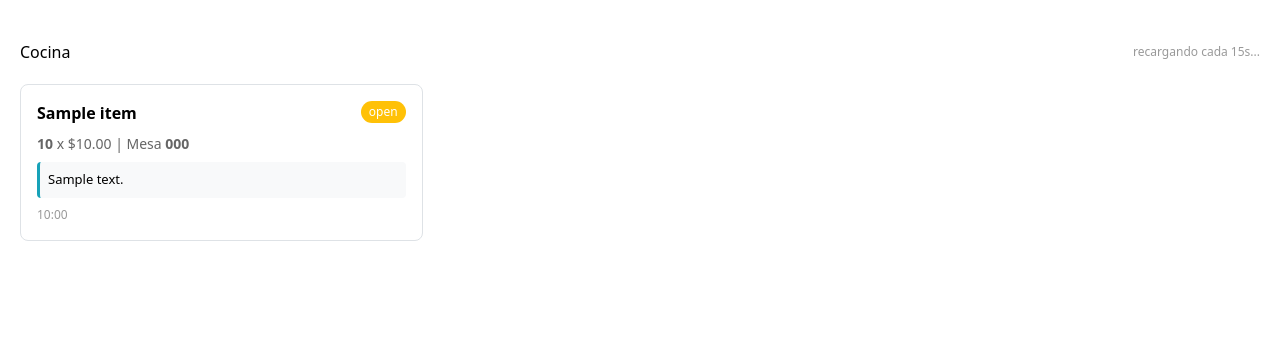
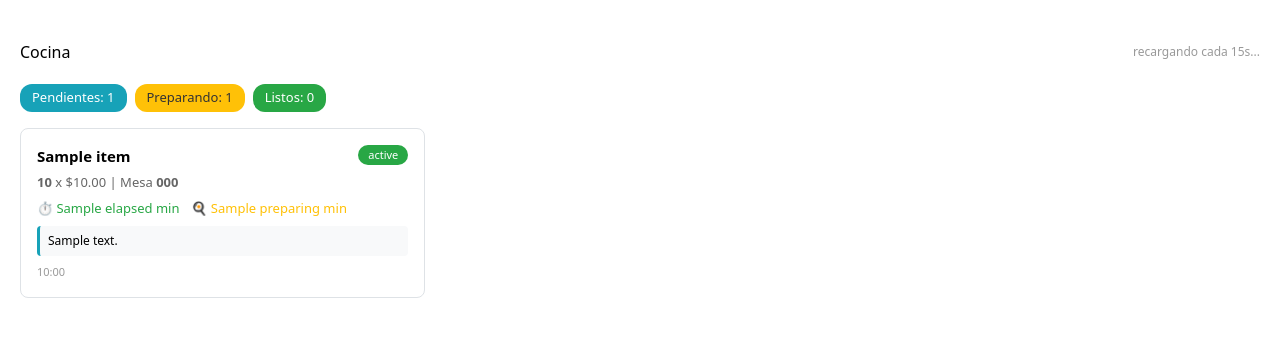
Before and after one commit to HumanPseudo/Gourmet, a Django app: template gourmet/templates/pos/kitchen.html in a window 1280 px wide. Shown: the part 45-382 px from the top of the page. Run offline with Django 5.2, Linux system fonts and the light colour scheme; the template is opened without the code that fills it: most values are stand-ins (such as "Sample title", 1, 10 or a date in 2020); style sheets or scripts are compiled from the project's sources; some libraries are stand-ins or nearby versions.

Commit message:
feat: refactor kitchen display with HTMX card partial and timer styles
- Extract inline card HTML to _kitchen_card.html partial
- Add elapsed/preparing timers with color-coded warnings
- Add admin priority controls (up/down buttons)
- Add HTMX auto-refresh every 15s on the grid container
- Add status count badges

```diff
--- /dev/null
+++ b/gourmet/templates/pos/_kitchen_card.html
@@ -0,0 +1,36 @@
+<div id="item-{{ item.pk }}" class="kcard {{ item.status }}{% if item.elapsed > 20 %} delayed{% endif %}">
+  <div style="display: flex; justify-content: space-between; align-items: start; margin-bottom: 6px;">
+    <strong style="font-size: 15px;">{{ item.product_name }}</strong>
+    <span style="background: {% if item.status == 'pending' %}#17a2b8{% elif item.status == 'preparing' %}#ffc107{% else %}#28a745{% endif %}; color: #fff; padding: 2px 10px; border-radius: 12px; font-size: 11px;">{{ item.get_status_display }}</span>
+  </div>
+  <div style="color: #666; font-size: 13px; margin-bottom: 6px;">
+    <strong>{{ item.quantity }}</strong> x ${{ item.product_price|floatformat:2 }}
+    {% if item.table_code %} | Mesa <strong>{{ item.table_code }}</strong>{% endif %}
+  </div>
+  <div style="display: flex; gap: 12px; font-size: 13px; margin-bottom: 8px;">
+    <span class="timer timer-{% if item.elapsed > 20 %}bad{% elif item.elapsed > 10 %}warn{% else %}ok{% endif %}">
+      ⏱ {{ item.elapsed }} min
+    </span>
+    {% if item.preparing is not None %}
+      <span class="timer timer-warn">🍳 {{ item.preparing }} min</span>
+    {% endif %}
+  </div>
+  {% if item.notes %}
+    <div style="background: #f8f9fa; padding: 6px 8px; border-radius: 4px; font-size: 12px; margin-bottom: 8px; border-left: 3px solid #17a2b8;">{{ item.notes }}</div>
+  {% endif %}
+  <div style="display: flex; justify-content: space-between; align-items: center;">
+    <span style="font-size: 11px; color: #999;">{{ item.created_at|time:"H:i" }}</span>
+    <div style="display: flex; gap: 6px;">
+      {% if is_admin %}
+        <button hx-post="{% url 'pos_set_priority' item_id=item.pk %}" hx-vals='{"priority": {{ item.priority|add:"-1" }}}' hx-target="#item-{{ item.pk }}" hx-swap="outerHTML" style="background: #6c757d; color: #fff; border: none; padding: 4px 8px; border-radius: 4px; cursor: pointer; font-size: 12px;" title="Subir prioridad">↑</button>
+        <button hx-post="{% url 'pos_set_priority' item_id=item.pk %}" hx-vals='{"priority": {{ item.priority|add:"1" }}}' hx-target="#item-{{ item.pk }}" hx-swap="outerHTML" style="background: #6c757d; color: #fff; border: none; padding: 4px 8px; border-radius: 4px; cursor: pointer; font-size: 12px;" title="Bajar prioridad">↓</button>
+      {% endif %}
+      {% if item.status == 'pending' %}
+        <button hx-post="{% url 'pos_update_item_status' order_id=item.order_id item_id=item.pk %}" hx-vals='{"status": "preparing"}' hx-target="#item-{{ item.pk }}" hx-swap="outerHTML" style="background: #007bff; color: #fff; border: none; padding: 6px 14px; border-radius: 4px; cursor: pointer; font-size: 13px;">Preparar</button>
+      {% endif %}
+      {% if item.status == 'preparing' %}
+        <button hx-post="{% url 'pos_update_item_status' order_id=item.order_id item_id=item.pk %}" hx-vals='{"status": "ready"}' hx-target="#item-{{ item.pk }}" hx-swap="outerHTML" style="background: #28a745; color: #fff; border: none; padding: 6px 14px; border-radius: 4px; cursor: pointer; font-size: 13px;">Listo</button>
+      {% endif %}
+    </div>
+  </div>
+</div>
--- a/gourmet/templates/pos/kitchen.html
+++ b/gourmet/templates/pos/kitchen.html
@@ -1,39 +1,36 @@
 {% extends "base.html" %}
+{% load static %}
 {% block head_title %}Cocina | Gourmet{% endblock %}
 {% block content %}
+<meta name="csrf-token" content="{{ csrf_token }}">
+<script src="{% static 'htmx-csrf.js' %}"></script>
+<style>
+  .kcard { border: 1px solid #dee2e6; border-radius: 8px; padding: 16px; }
+  .kcard.pending { background: #fff; }
+  .kcard.preparing { background: #fff3cd; }
+  .kcard.ready { background: #d4edda; }
+  .kcard.delayed { border-color: #dc3545; box-shadow: 0 0 0 2px #dc354533; }
+  .timer { font-variant-numeric: tabular-nums; }
+  .timer-ok { color: #28a745; }
+  .timer-warn { color: #ffc107; }
+  .timer-bad { color: #dc3545; font-weight: 700; }
+</style>
+
 <div style="padding: 20px;">
   <div style="display: flex; justify-content: space-between; align-items: center; margin-bottom: 20px;">
     <h1 style="margin: 0;">Cocina</h1>
-    <span hx-get="{% url 'kitchen' %}" hx-trigger="every 15s" hx-target="body" hx-swap="innerHTML" style="font-size: 12px; color: #999;">recargando cada 15s...</span>
+    <span style="font-size: 12px; color: #999;">recargando cada 15s...</span>
   </div>
-  <div style="display: grid; grid-template-columns: repeat(auto-fill, minmax(300px, 1fr)); gap: 16px;">
+
+  <div style="display: flex; gap: 8px; margin-bottom: 16px; flex-wrap: wrap;">
+    <span style="background: #17a2b8; color: #fff; padding: 4px 12px; border-radius: 12px; font-size: 13px;">Pendientes: {{ items|length }}</span>
+    <span style="background: #ffc107; color: #333; padding: 4px 12px; border-radius: 12px; font-size: 13px;">Preparando: {{ items|length }}</span>
+    <span style="background: #28a745; color: #fff; padding: 4px 12px; border-radius: 12px; font-size: 13px;">Listos: 0</span>
+  </div>
+
+  <div hx-get="{% url 'kitchen' %}" hx-trigger="every 15s" hx-target="body" hx-swap="innerHTML" style="display: grid; grid-template-columns: repeat(auto-fill, minmax(320px, 1fr)); gap: 12px;">
     {% for item in items %}
-      <div id="item-{{ item.pk }}" style="border: 1px solid #dee2e6; border-radius: 8px; padding: 16px; background: {% if item.status == 'preparing' %}#fff3cd{% else %}#fff{% endif %};">
-        <div style="display: flex; justify-content: space-between; align-items: start; margin-bottom: 8px;">
-          <strong style="font-size: 16px;">{{ item.product_name }}</strong>
-          <span style="background: {% if item.status == 'pending' %}#17a2b8{% else %}#ffc107{% endif %}; color: #fff; padding: 2px 8px; border-radius: 12px; font-size: 12px;">{{ item.status }}</span>
-        </div>
-        <div style="color: #666; font-size: 14px; margin-bottom: 8px;">
-          <strong>{{ item.quantity }}</strong> x ${{ item.product_price|floatformat:2 }}
-          {% if item.order.table %} | Mesa <strong>{{ item.order.table.code }}</strong>{% endif %}
-        </div>
-        {% if item.notes %}
-          <div style="background: #f8f9fa; padding: 8px; border-radius: 4px; font-size: 13px; margin-bottom: 8px; border-left: 3px solid #17a2b8;">
-            {{ item.notes }}
-          </div>
-        {% endif %}
-        <div style="display: flex; justify-content: space-between; align-items: center;">
-          <span style="font-size: 12px; color: #999;">{{ item.created_at|time:"H:i" }}</span>
-          <div>
-            {% if item.status == 'pending' %}
-              <button hx-patch="/api/orders/{{ item.order_id }}/items/{{ item.pk }}/status" hx-vals='{"status": "preparing"}' hx-target="#item-{{ item.pk }}" hx-swap="outerHTML" style="background: #007bff; color: #fff; border: none; padding: 8px 16px; border-radius: 4px; cursor: pointer; font-size: 14px;">Preparar</button>
-            {% endif %}
-            {% if item.status == 'preparing' %}
-              <button hx-patch="/api/orders/{{ item.order_id }}/items/{{ item.pk }}/status" hx-vals='{"status": "ready"}' hx-target="#item-{{ item.pk }}" hx-swap="outerHTML" style="background: #28a745; color: #fff; border: none; padding: 8px 16px; border-radius: 4px; cursor: pointer; font-size: 14px;">Listo</button>
-            {% endif %}
-          </div>
-        </div>
-      </div>
+      {% include "pos/_kitchen_card.html" %}
     {% empty %}
       <p style="color: #666; grid-column: 1 / -1; text-align: center; padding: 40px;">No hay items pendientes</p>
     {% endfor %}
```
